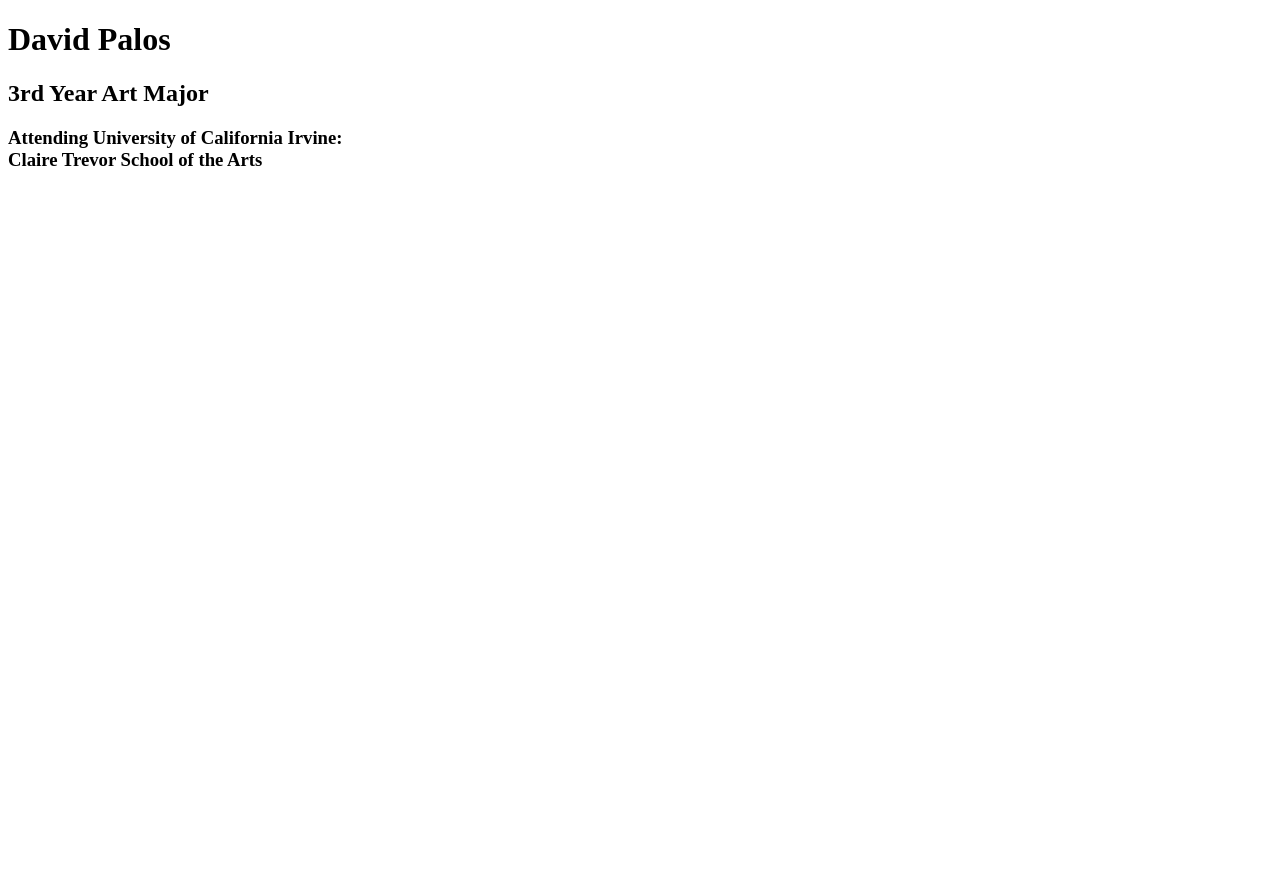
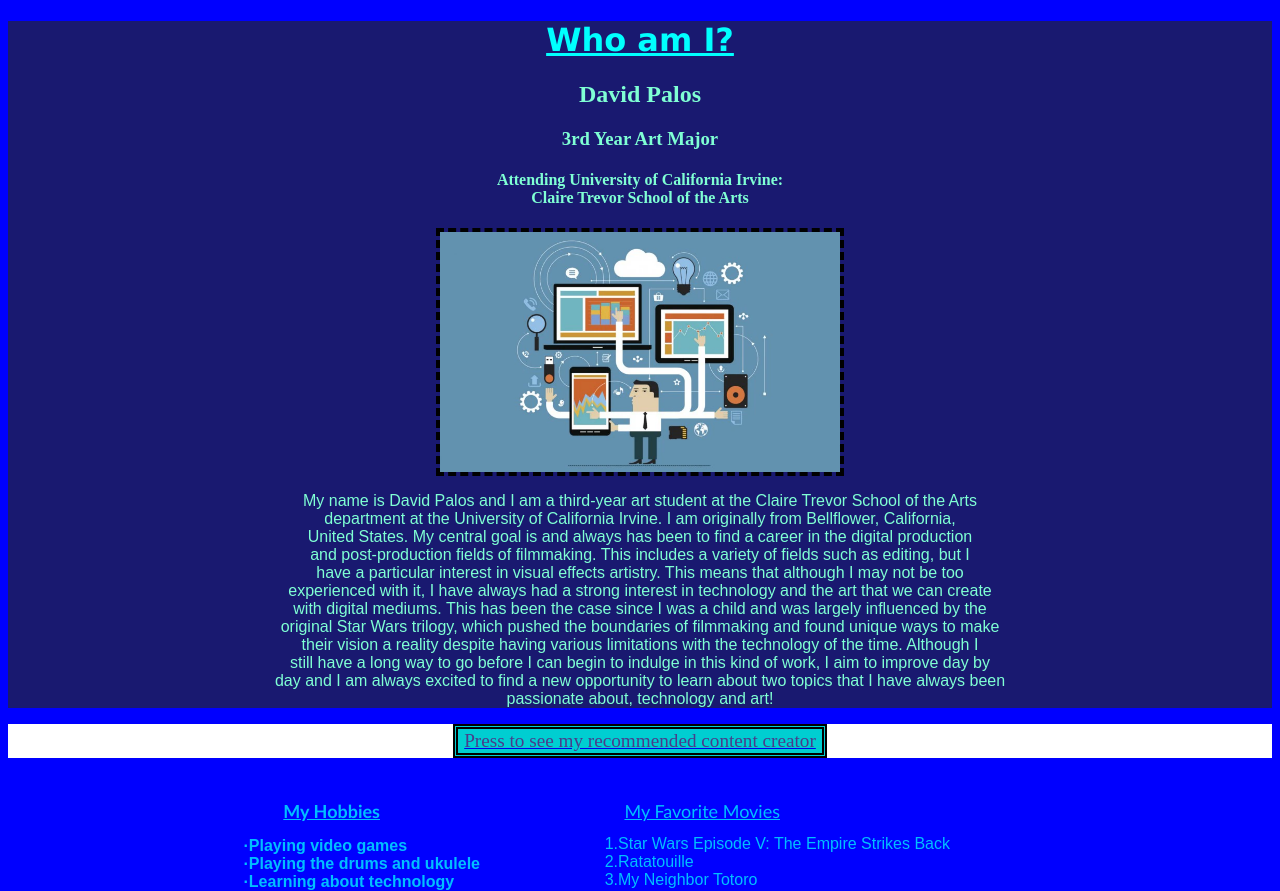
Before and after one commit to DavidUCI/HW-65B, a plain HTML site: page index.html in a window 1280 px wide. Before the commit the page ends 800 px from the top, so only its background shows below. Drawn offline with Linux system fonts and the light colour scheme.

Commit message:
Update: 11:40PM

```diff
--- a/css/style.css
+++ b/css/style.css
@@ -0,0 +1,88 @@
+html{background-color: blue;}
+h1{
+    color: aqua;
+    text-align: center;
+    text-decoration: underline;
+    font-family: Verdana, Geneva, Tahoma, sans-serif;}
+
+h2{
+    color: aquamarine;
+    text-align: center;}
+h3{
+    color: aquamarine;
+    text-align: center;}
+h4{
+    color: aquamarine;
+    text-align: center;}
+p{
+    color: aquamarine;
+    text-align: center;
+    font-family: fantasy;}
+
+
+
+
+img{
+    border: 4px black dashed;
+    width: 400px;
+    display: block;
+    margin-left: auto;
+    margin-right: auto;
+}
+
+button{
+    display: block;
+    margin: auto;
+    color: darkslateblue;
+    font-size: larger;
+    font-family: serif;
+    background-color: darkturquoise;
+    border: 5px black double;
+    cursor: crosshair;
+}
+
+h5{
+    font-family: 'Gill Sans', 'Gill Sans MT', Calibri, 'Trebuchet MS', sans-serif;
+    font-size: large;
+    position: absolute;
+    right: 900px;
+    top: 770px;
+    text-decoration: underline;
+    color: deepskyblue;
+}
+
+h6{
+    font-family: Arial, Helvetica, sans-serif;
+    font-size: medium;
+    position: absolute;
+    right: 800px;
+    top: 800px;
+    color: deepskyblue;
+}
+
+h7{
+    font-family: 'Gill Sans', 'Gill Sans MT', Calibri, 'Trebuchet MS', sans-serif;
+    font-size: large;
+    position: absolute;
+    right: 500px;
+    top: 800px;
+    text-decoration: underline;
+    color: deepskyblue;
+}
+
+h8{
+    font-family: Arial, Helvetica, sans-serif;
+    font-size: medium;
+    position: absolute;
+    right: 330px;
+    top: 835px;
+    color: deepskyblue;
+}
+
+.group1{
+    background-color: midnightblue;
+}
+
+.group2{
+    background-color: white;
+}
--- a/index.html
+++ b/index.html
@@ -7,9 +7,45 @@
 <link rel="stylesheet" href="css/style.css">
 </head>
 <body1>
-    <h1>David Palos</h1>
-    <h2>3rd Year Art Major</h2>
-    <h3>Attending University of California Irvine:<br>
+<div class="group1">
+    <h1>Who am I?</h1>
+    <h2>David Palos</h1>
+    <h3>3rd Year Art Major</h2>
+    <h4>Attending University of California Irvine:<br>
     Claire Trevor School of the Arts</h3>
-</body1>
-</html>
+    <img src="media/images/IT_development_data_0-770x720.webp">
+    <p>My name is David Palos and I am a third-year art student at the Claire Trevor School of the Arts<br>
+        department at the University of California Irvine.  I am originally from Bellflower, California,<br>
+        United States.  My central goal is and always has been to find a career in the digital production<br>
+        and post-production fields of filmmaking.  This includes a variety of fields such as editing, but I<br>
+        have a particular interest in visual effects artistry.  This means that although I may not be too<br>
+        experienced with it, I have always had a strong interest in technology and the art that we can create<br>
+        with digital mediums.  This has been the case since I was a child and was largely influenced by the<br>
+        original Star Wars trilogy, which pushed the boundaries of filmmaking and found unique ways to make<br>
+        their vision a reality despite having various limitations with the technology of the time.  Although I<br>
+        still have a long way to go before I can begin to indulge in this kind of work, I aim to improve day by<br>
+        day and I am always excited to find a new opportunity to learn about two topics that I have always been<br>
+        passionate about, technology and art!</p>
+</div>
+
+<div class="group2">
+<a href="https://www.youtube.com/@CorridorCrew">
+    <button type="button">Press to see my recommended content creator</button>
+    </a>
+</div>
+
+<div class="group3">
+<h5>My Hobbies</h5>
+    <h6>·Playing video games<br>
+        ·Playing the drums and ukulele<br>
+        ·Learning about technology
+    </h6>
+</div>
+
+<div class="group4">
+<h7>My Favorite Movies<br></h7>
+    <h8>1.Star Wars Episode V: The Empire Strikes Back<br>
+        2.Ratatouille<br>
+        3.My Neighbor Totoro
+    </h8>
+</div>
```
Also changed, not shown: media/images/IT_development_data_0-770x720.webp (added).
